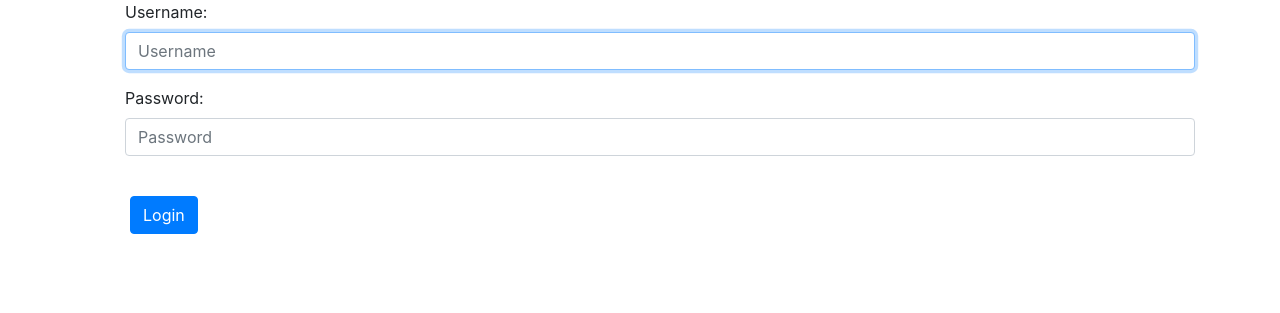
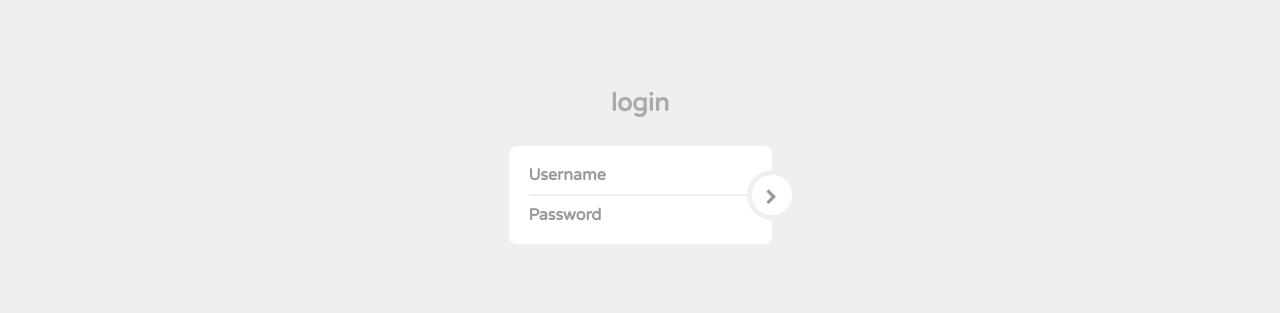
Before and after one commit to dhavalsavalia/hostel-meal-polling-system, a Django app: page /login/ in a window 1280 px wide. Shown: the top 313 px of the page. Run offline with Django 3.2, Linux system fonts and the light colour scheme; some libraries are stand-ins or nearby versions.

Commit message:
add styling and static settings

```diff
--- a/polls/settings.py
+++ b/polls/settings.py
@@ -122,3 +122,6 @@ USE_TZ = True
 # https://docs.djangoproject.com/en/1.11/howto/static-files/
 
 STATIC_URL = '/static/'
+STATICFILES_DIRS = [
+    os.path.join(BASE_DIR, "static"),
+    ]
--- /dev/null
+++ b/static/form.js
@@ -0,0 +1,139 @@
+(function($) {
+    "use strict";
+
+  // Options for Message
+  //----------------------------------------------
+  var options = {
+    'btn-loading': '<i class="fa fa-spinner fa-pulse"></i>',
+    'btn-success': '<i class="fa fa-check"></i>',
+    'btn-error': '<i class="fa fa-remove"></i>',
+    'msg-success': 'All Good! Redirecting...',
+    'msg-error': 'Wrong login credentials!',
+    'useAJAX': true,
+  };
+
+  // Login Form
+  //----------------------------------------------
+  // Validation
+  $("#login-form").validate({
+    rules: {
+      lg_username: "required",
+      lg_password: "required",
+    },
+    errorClass: "form-invalid"
+  });
+
+  // Form Submission
+  $("#login-form").submit(function() {
+    remove_loading($(this));
+
+    if(options['useAJAX'] == true)
+    {
+      // Dummy AJAX request (Replace this with your AJAX code)
+      // If you don't want to use AJAX, remove this
+      dummy_submit_form($(this));
+
+      // Cancel the normal submission.
+      // If you don't want to use AJAX, remove this
+      return false;
+    }
+  });
+
+  // Register Form
+  //----------------------------------------------
+  // Validation
+  $("#register-form").validate({
+    rules: {
+      reg_username: "required",
+      reg_password: {
+        required: true,
+        minlength: 5
+      },
+      reg_password_confirm: {
+        required: true,
+        minlength: 5,
+        equalTo: "#register-form [name=reg_password]"
+      },
+      reg_email: {
+        required: true,
+        email: true
+      },
+      reg_agree: "required",
+    },
+    errorClass: "form-invalid",
+    errorPlacement: function( label, element ) {
+      if( element.attr( "type" ) === "checkbox" || element.attr( "type" ) === "radio" ) {
+        element.parent().append( label ); // this would append the label after all your checkboxes/labels (so the error-label will be the last element in <div class="controls"> )
+      }
+      else {
+        label.insertAfter( element ); // standard behaviour
+      }
+    }
+  });
+
+  // Form Submission
+  $("#register-form").submit(function() {
+    remove_loading($(this));
+
+    if(options['useAJAX'] == true)
+    {
+      // Dummy AJAX request (Replace this with your AJAX code)
+      // If you don't want to use AJAX, remove this
+      dummy_submit_form($(this));
+
+      // Cancel the normal submission.
+      // If you don't want to use AJAX, remove this
+      return false;
+    }
+  });
+
+  // Forgot Password Form
+  //----------------------------------------------
+  // Validation
+  $("#forgot-password-form").validate({
+    rules: {
+      fp_email: "required",
+    },
+    errorClass: "form-invalid"
+  });
+
+  // Form Submission
+  $("#forgot-password-form").submit(function() {
+    remove_loading($(this));
+
+    if(options['useAJAX'] == true)
+    {
+      // Dummy AJAX request (Replace this with your AJAX code)
+      // If you don't want to use AJAX, remove this
+      dummy_submit_form($(this));
+
+      // Cancel the normal submission.
+      // If you don't want to use AJAX, remove this
+      return false;
+    }
+  });
+
+  // Loading
+  //----------------------------------------------
+  function remove_loading($form)
+  {
+    $form.find('[type=submit]').removeClass('error success');
+    $form.find('.login-form-main-message').removeClass('show error success').html('');
+  }
+
+  function form_loading($form)
+  {
+    $form.find('[type=submit]').addClass('clicked').html(options['btn-loading']);
+  }
+
+  function form_success($form)
+  {
+    $form.find('[type=submit]').addClass('success').html(options['btn-success']);
+    $form.find('.login-form-main-message').addClass('show success').html(options['msg-success']);
+  }
+
+  function form_failed($form)
+  {
+    $form.find('[type=submit]').addClass('error').html(options['btn-error']);
+    $form.find('.login-form-main-message').addClass('show error').html(options['msg-error']);
+  }
--- /dev/null
+++ b/static/style.css
@@ -0,0 +1,266 @@
+html,
+body {
+  background: #efefef;
+  padding: 10px;
+  font-family: 'Varela Round';
+}
+/*=== 2. Anchor Link ===*/
+a {
+  color: #aaaaaa;
+  transition: all ease-in-out 200ms;
+}
+a:hover {
+  color: #333333;
+  text-decoration: none;
+}
+/*=== 3. Text Outside the Box ===*/
+.etc-login-form {
+  color: #919191;
+  padding: 10px 20px;
+}
+.etc-login-form p {
+  margin-bottom: 5px;
+}
+/*=== 4. Main Form ===*/
+.login-form-1 {
+  max-width: 300px;
+  border-radius: 5px;
+  display: inline-block;
+}
+.main-login-form {
+  position: relative;
+}
+.login-form-1 .form-control {
+  border: 0;
+  box-shadow: 0 0 0;
+  border-radius: 0;
+  background: transparent;
+  color: #555555;
+  padding: 7px 0;
+  font-weight: bold;
+  height:auto;
+}
+.login-form-1 .form-control::-webkit-input-placeholder {
+  color: #999999;
+}
+.login-form-1 .form-control:-moz-placeholder,
+.login-form-1 .form-control::-moz-placeholder,
+.login-form-1 .form-control:-ms-input-placeholder {
+  color: #999999;
+}
+.login-form-1 .form-group {
+  margin-bottom: 0;
+  border-bottom: 2px solid #efefef;
+  padding-right: 20px;
+  position: relative;
+}
+.login-form-1 .form-group:last-child {
+  border-bottom: 0;
+}
+.login-group {
+  background: #ffffff;
+  color: #999999;
+  border-radius: 8px;
+  padding: 10px 20px;
+}
+.login-group-checkbox {
+  padding: 5px 0;
+}
+/*=== 5. Login Button ===*/
+.login-form-1 .login-button {
+  position: absolute;
+  right: -25px;
+  top: 50%;
+  background: #ffffff;
+  color: #999999;
+  padding: 11px 0;
+  width: 50px;
+  height: 50px;
+  margin-top: -25px;
+  border: 5px solid #efefef;
+  border-radius: 50%;
+  transition: all ease-in-out 500ms;
+}
+.login-form-1 .login-button:hover {
+  color: #555555;
+  transform: rotate(450deg);
+}
+.login-form-1 .login-button.clicked {
+  color: #555555;
+}
+.login-form-1 .login-button.clicked:hover {
+  transform: none;
+}
+.login-form-1 .login-button.clicked.success {
+  color: #2ecc71;
+}
+.login-form-1 .login-button.clicked.error {
+  color: #e74c3c;
+}
+/*=== 6. Form Invalid ===*/
+label.form-invalid {
+  position: absolute;
+  top: 0;
+  right: 0;
+  z-index: 5;
+  display: block;
+  margin-top: -25px;
+  padding: 7px 9px;
+  background: #777777;
+  color: #ffffff;
+  border-radius: 5px;
+  font-weight: bold;
+  font-size: 11px;
+}
+label.form-invalid:after {
+  top: 100%;
+  right: 10px;
+  border: solid transparent;
+  content: " ";
+  height: 0;
+  width: 0;
+  position: absolute;
+  pointer-events: none;
+  border-color: transparent;
+  border-top-color: #777777;
+  border-width: 6px;
+}
+/*=== 7. Form - Main Message ===*/
+.login-form-main-message {
+  background: #ffffff;
+  color: #999999;
+  border-left: 3px solid transparent;
+  border-radius: 3px;
+  margin-bottom: 8px;
+  font-weight: bold;
+  height: 0;
+  padding: 0 20px 0 17px;
+  opacity: 0;
+  transition: all ease-in-out 200ms;
+}
+.login-form-main-message.show {
+  height: auto;
+  opacity: 1;
+  padding: 10px 20px 10px 17px;
+}
+.login-form-main-message.success {
+  border-left-color: #2ecc71;
+}
+.login-form-main-message.error {
+  border-left-color: #e74c3c;
+}
+/*=== 8. Custom Checkbox & Radio ===*/
+/* Base for label styling */
+[type="checkbox"]:not(:checked),
+[type="checkbox"]:checked,
+[type="radio"]:not(:checked),
+[type="radio"]:checked {
+  position: absolute;
+  left: -9999px;
+}
+[type="checkbox"]:not(:checked) + label,
+[type="checkbox"]:checked + label,
+[type="radio"]:not(:checked) + label,
+[type="radio"]:checked + label {
+  position: relative;
+  padding-left: 25px;
+  padding-top: 1px;
+  cursor: pointer;
+}
+/* checkbox aspect */
+[type="checkbox"]:not(:checked) + label:before,
+[type="checkbox"]:checked + label:before,
+[type="radio"]:not(:checked) + label:before,
+[type="radio"]:checked + label:before {
+  content: '';
+  position: absolute;
+  left: 0;
+  top: 2px;
+  width: 17px;
+  height: 17px;
+  border: 0px solid #aaa;
+  background: #f0f0f0;
+  border-radius: 3px;
+  box-shadow: inset 0 1px 3px rgba(0, 0, 0, 0.3);
+}
+/* checked mark aspect */
+[type="checkbox"]:not(:checked) + label:after,
+[type="checkbox"]:checked + label:after,
+[type="radio"]:not(:checked) + label:after,
+[type="radio"]:checked + label:after {
+  position: absolute;
+  color: #555555;
+  transition: all .2s;
+}
+/* checked mark aspect changes */
+[type="checkbox"]:not(:checked) + label:after,
+[type="radio"]:not(:checked) + label:after {
+  opacity: 0;
+  transform: scale(0);
+}
+[type="checkbox"]:checked + label:after,
+[type="radio"]:checked + label:after {
+  opacity: 1;
+  transform: scale(1);
+}
+/* disabled checkbox */
+[type="checkbox"]:disabled:not(:checked) + label:before,
+[type="checkbox"]:disabled:checked + label:before,
+[type="radio"]:disabled:not(:checked) + label:before,
+[type="radio"]:disabled:checked + label:before {
+  box-shadow: none;
+  border-color: #8c8c8c;
+  background-color: #878787;
+}
+[type="checkbox"]:disabled:checked + label:after,
+[type="radio"]:disabled:checked + label:after {
+  color: #555555;
+}
+[type="checkbox"]:disabled + label,
+[type="radio"]:disabled + label {
+  color: #8c8c8c;
+}
+/* accessibility */
+[type="checkbox"]:checked:focus + label:before,
+[type="checkbox"]:not(:checked):focus + label:before,
+[type="checkbox"]:checked:focus + label:before,
+[type="checkbox"]:not(:checked):focus + label:before {
+  border: 1px dotted #f6f6f6;
+}
+/* hover style just for information */
+label:hover:before {
+  border: 1px solid #f6f6f6 !important;
+}
+/*=== Customization ===*/
+/* radio aspect */
+[type="checkbox"]:not(:checked) + label:before,
+[type="checkbox"]:checked + label:before {
+  border-radius: 3px;
+}
+[type="radio"]:not(:checked) + label:before,
+[type="radio"]:checked + label:before {
+  border-radius: 35px;
+}
+/* selected mark aspect */
+[type="checkbox"]:not(:checked) + label:after,
+[type="checkbox"]:checked + label:after {
+  content: '✔';
+  top: 0;
+  left: 2px;
+  font-size: 14px;
+}
+[type="radio"]:not(:checked) + label:after,
+[type="radio"]:checked + label:after {
+  content: '\2022';
+  top: 0;
+  left: 3px;
+  font-size: 30px;
+  line-height: 25px;
+}
+/*=== 9. Misc ===*/
+.logo {
+  padding: 15px 0;
+  font-size: 25px;
+  color: #aaaaaa;
+  font-weight: bold;
+}
--- a/templates/base.html
+++ b/templates/base.html
@@ -1,19 +1,22 @@
 <!DOCTYPE html>
+{% load static %}
 <html lang="en">
 <head>
 	<meta charset="UTF-8">
 	<title>Voting App</title>
+	<meta name="viewport" content="width=device-width, initial-scale=1, maximum-scale=1" />
 	<link rel="stylesheet" href="https://maxcdn.bootstrapcdn.com/bootstrap/4.0.0/css/bootstrap.min.css" integrity="sha384-Gn5384xqQ1aoWXA+058RXPxPg6fy4IWvTNh0E263XmFcJlSAwiGgFAW/dAiS6JXm" crossorigin="anonymous">
+	<link rel="stylesheet" href="//maxcdn.bootstrapcdn.com/font-awesome/4.3.0/css/font-awesome.min.css">
+	<link href='http://fonts.googleapis.com/css?family=Varela+Round' rel='stylesheet' type='text/css'>
 	<script src="https://maxcdn.bootstrapcdn.com/bootstrap/4.0.0/js/bootstrap.min.js" integrity="sha384-JZR6Spejh4U02d8jOt6vLEHfe/JQGiRRSQQxSfFWpi1MquVdAyjUar5+76PVCmYl" crossorigin="anonymous"></script>
+    <link rel="stylesheet" href="{% static 'style.css' %}">
 </head>
 <body>
-
 	<div class="container">
-
 		{% block content %}
 		{% endblock %}
-
 	</div>
-
+	<script src="https://cdnjs.cloudflare.com/ajax/libs/jquery-validate/1.13.1/jquery.validate.min.js"></script>
+	<script src="{% static 'form.js' %}"></script>
 </body>
 </html>
--- a/templates/registration/login.html
+++ b/templates/registration/login.html
@@ -1,33 +1,29 @@
 {% extends 'base.html' %}
 
 {% block content %}
+<form method="POST" action="{% url 'login' %}">{% csrf_token %}
 
-<form method="POST" action="{% url 'login' %}">
-              {% csrf_token %}
+  <div class="text-center" style="padding:50px 0">
+    <div class="logo">login</div>
+    <div class="login-form-1">
+      <form id="login-form" class="text-left">
+        <div class="login-form-main-message"></div>
+        <div class="main-login-form">
+          <div class="login-group">
+            <div class="form-group">
+              <label for="lg_username" class="sr-only">Username</label>
+              <input type="text" class="form-control" placeholder="Username" name="username" autofocus="" maxlength="254" required="" id="id_username">
+            </div>
+            <div class="form-group">
+              <label for="lg_password" class="sr-only">Password</label>
+              <input type="password" class="form-control" placeholder="Password" name="password" required="" id="id_password">
+            </div>
+          </div>
+          <button type="submit" class="login-button"><i class="fa fa-chevron-right"></i></button>
+        </div>
+      </form>
+    </div>
+  </div>
 
-            <div class="control-group">
-              <ul class="form-group floating-label-form-group">
-                  <p>
-                      <label for="id_username">Username:</label>
-                      <input type="text" class="form-control" placeholder="Username" name="username" autofocus="" maxlength="254" required="" id="id_username">
-                  </p>
-
-              </ul>
-            </div>
-            <div class="control-group">
-              <ul class="form-group floating-label-form-group">
-                <p>
-                      <label for="id_password">Password:</label>
-                      <input type="password" class="form-control" placeholder="Password" name="password" required="" id="id_password">
-                  </p>
-              </ul>
-            </div>
-
-            <br>
-            <div id="success"></div>
-            <div class="form-group">
-                <input type="submit" class='btn btn-primary' value="Login" style="margin-left: 45px;"/>
-                <input type="hidden" name="next" value="{{ next }}" />
-            </div>
-          </form>
+</form>
 {% endblock %}
```
